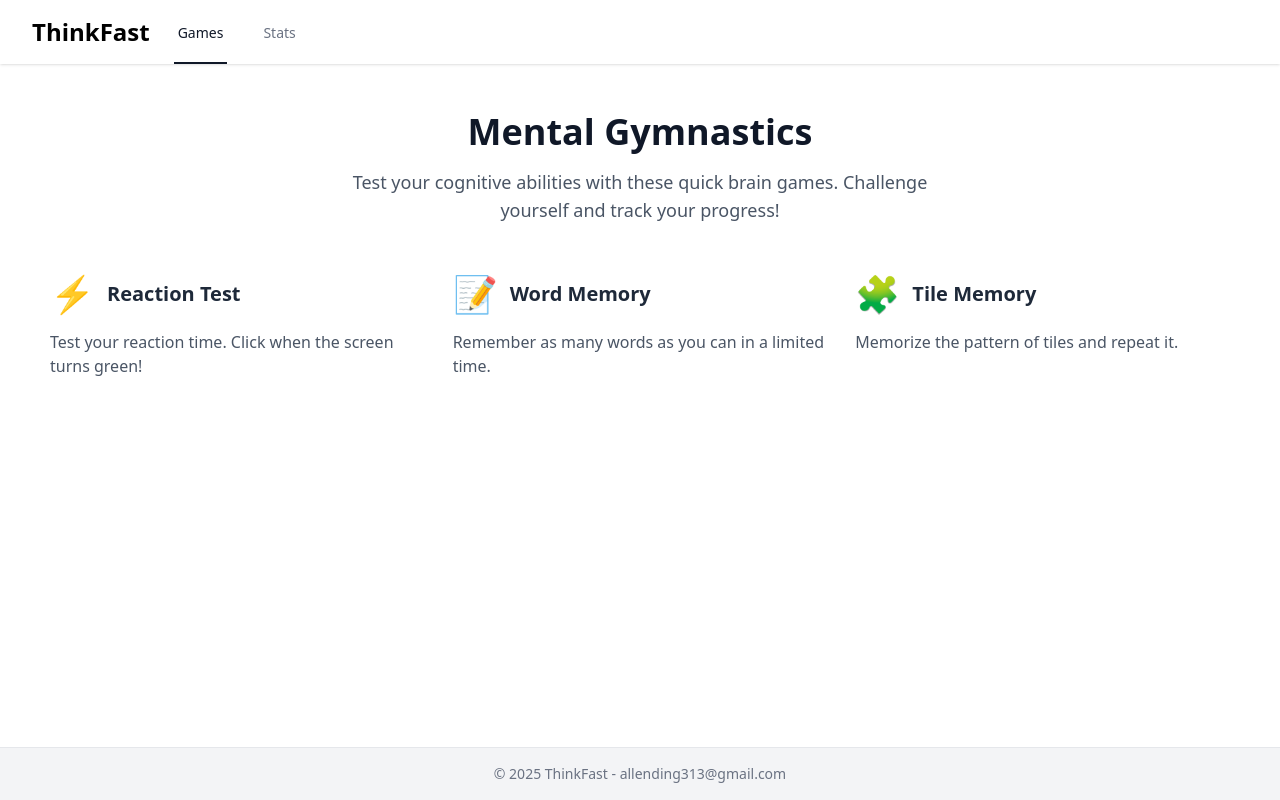
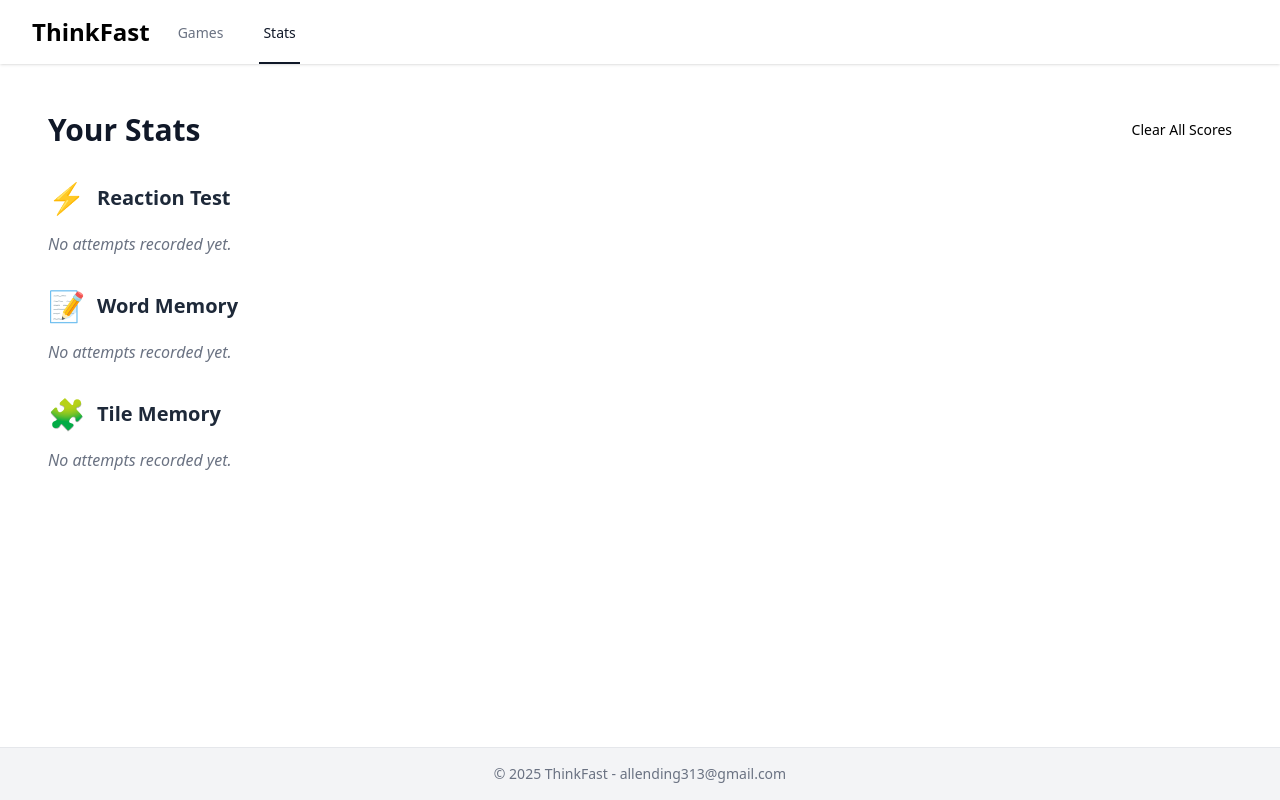
Before and after one commit to allending313/thinkfast, a React (Vite) app: page /stats in a window 1280 px wide. Before the commit this address led to /. Built offline with nearby package versions, Linux system fonts and the light colour scheme.

Commit message:
add stats page

```diff
--- a/src/App.tsx
+++ b/src/App.tsx
@@ -1,7 +1,11 @@
 import React from "react";
 import { BrowserRouter, Routes, Route, Navigate } from "react-router";
-import Layout from "./components/layout/Layout.tsx";
-import HomePage from "./pages/HomePage.tsx";
+import Layout from "./components/layout/Layout";
+import HomePage from "./pages/HomePage";
+import StatsPage from "./pages/StatsPage";
+// import ReactionTestPage from "./pages/games/ReactionTestPage";
+// import WordMemoryPage from "./pages/games/WordMemoryPage";
+// import TileMemoryPage from "./pages/games/TileMemoryPage";
 
 const App: React.FC = () => {
   return (
@@ -9,6 +13,10 @@ const App: React.FC = () => {
       <Layout>
         <Routes>
           <Route path="/" element={<HomePage />} />
+          <Route path="/stats" element={<StatsPage />} />
+          {/* <Route path="/games/reaction-test" element={<ReactionTestPage />} />
+          <Route path="/games/word-memory" element={<WordMemoryPage />} />
+          <Route path="/games/tile-memory" element={<TileMemoryPage />} /> */}
           <Route path="*" element={<Navigate to="/" replace />} />
         </Routes>
       </Layout>
--- /dev/null
+++ b/src/hooks/useScores.ts
@@ -0,0 +1,80 @@
+import { useState, useEffect } from "react";
+import type { GameScore } from "../types/game.types";
+
+// Key for storing scores in localStorage
+const SCORES_STORAGE_KEY = "game_platform_scores";
+
+export function useScores() {
+  // Initialize state from localStorage or empty array
+  const [scores, setScores] = useState<GameScore[]>(() => {
+    const savedScores = localStorage.getItem(SCORES_STORAGE_KEY);
+    return savedScores ? JSON.parse(savedScores) : [];
+  });
+
+  // Update localStorage when scores change
+  useEffect(() => {
+    localStorage.setItem(SCORES_STORAGE_KEY, JSON.stringify(scores));
+  }, [scores]);
+
+  // Add a new score
+  const addScore = (
+    gameId: string,
+    score: number,
+    metadata?: Record<string, any>
+  ) => {
+    const newScore: GameScore = {
+      gameId,
+      score,
+      timestamp: Date.now(),
+      metadata,
+    };
+
+    setScores((prevScores) => [...prevScores, newScore]);
+    return newScore;
+  };
+
+  // Get scores for a specific game
+  const getScoresByGame = (gameId: string): GameScore[] => {
+    return scores.filter((score) => score.gameId === gameId);
+  };
+
+  // Get best score for a game (higher is better by default)
+  const getBestScore = (
+    gameId: string,
+    lowerIsBetter = false
+  ): GameScore | null => {
+    const gameScores = getScoresByGame(gameId);
+    if (gameScores.length === 0) return null;
+
+    return lowerIsBetter
+      ? gameScores.reduce((min, score) =>
+          score.score < min.score ? score : min
+        )
+      : gameScores.reduce((max, score) =>
+          score.score > max.score ? score : max
+        );
+  };
+
+  // Calculate average score for a game
+  const getAverageScore = (gameId: string): number | null => {
+    const gameScores = getScoresByGame(gameId);
+    if (gameScores.length === 0) return null;
+
+    const sum = gameScores.reduce((acc, score) => acc + score.score, 0);
+    return sum / gameScores.length;
+  };
+
+  // Clear all scores
+  const clearScores = () => {
+    setScores([]);
+  };
+
+  return {
+    scores,
+    addScore,
+    getScoresByGame,
+    getBestScore,
+    getAverageScore,
+    clearScores,
+  };
+}
--- /dev/null
+++ b/src/pages/StatsPage.tsx
@@ -0,0 +1,156 @@
+import React from "react";
+import { motion } from "motion/react";
+import { useScores } from "../hooks/useScores.ts";
+import { GAMES, GAME_CONFIGS } from "../utils/gameData";
+
+const StatsPage: React.FC = () => {
+  const { getScoresByGame, getBestScore, getAverageScore, clearScores } =
+    useScores();
+
+  const formatDate = (timestamp: number): string => {
+    return new Date(timestamp).toLocaleDateString();
+  };
+
+  // Simple animation variants
+  const container = {
+    hidden: { opacity: 0 },
+    show: {
+      opacity: 1,
+      transition: {
+        staggerChildren: 0.1,
+      },
+    },
+  };
+
+  const item = {
+    hidden: { opacity: 0, y: 20 },
+    show: { opacity: 1, y: 0 },
+  };
+
+  return (
+    <div className="px-4 py-6">
+      <div className="flex justify-between items-center mb-8">
+        <h1 className="text-2xl md:text-3xl font-bold text-gray-900">
+          Your Stats
+        </h1>
+        <button
+          onClick={() => {
+            if (
+              window.confirm("Are you sure you want to clear all your scores?")
+            ) {
+              clearScores();
+            }
+          }}
+          className="btn btn-secondary text-sm"
+        >
+          Clear All Scores
+        </button>
+      </div>
+
+      <motion.div
+        variants={container}
+        initial="hidden"
+        animate="show"
+        className="space-y-8"
+      >
+        {GAMES.map((game) => {
+          const scores = getScoresByGame(game.id);
+          const config = GAME_CONFIGS[game.id];
+          const bestScore = getBestScore(game.id, !config.isHigherBetter);
+          const averageScore = getAverageScore(game.id);
+
+          return (
+            <motion.div key={game.id} variants={item} className="card">
+              <div className="flex items-center mb-4">
+                <span className="text-3xl mr-3">{game.icon}</span>
+                <h2 className="text-xl font-semibold text-gray-800">
+                  {game.name}
+                </h2>
+              </div>
+
+              {scores.length > 0 ? (
+                <>
+                  <div className="grid grid-cols-1 md:grid-cols-3 gap-4 mb-6">
+                    <div className="bg-gray-50 p-4 rounded-lg">
+                      <h3 className="text-sm font-medium text-gray-500 mb-1">
+                        Total Attempts
+                      </h3>
+                      <p className="text-xl font-semibold">{scores.length}</p>
+                    </div>
+
+                    <div className="bg-gray-50 p-4 rounded-lg">
+                      <h3 className="text-sm font-medium text-gray-500 mb-1">
+                        Best Score
+                      </h3>
+                      <p className="text-xl font-semibold">
+                        {bestScore
+                          ? `${bestScore.score} ${config.scoreUnit}`
+                          : "N/A"}
+                      </p>
+                    </div>
+
+                    <div className="bg-gray-50 p-4 rounded-lg">
+                      <h3 className="text-sm font-medium text-gray-500 mb-1">
+                        Average Score
+                      </h3>
+                      <p className="text-xl font-semibold">
+                        {averageScore
+                          ? `${averageScore.toFixed(1)} ${config.scoreUnit}`
+                          : "N/A"}
+                      </p>
+                    </div>
+                  </div>
+
+                  <h3 className="font-medium text-gray-700 mb-2">
+                    Recent Attempts
+                  </h3>
+                  <div className="overflow-auto">
+                    <table className="min-w-full divide-y divide-gray-200">
+                      <thead className="bg-gray-50">
+                        <tr>
+                          <th
+                            scope="col"
+                            className="px-6 py-3 text-left text-xs font-medium text-gray-500 uppercase tracking-wider"
+                          >
+                            Date
+                          </th>
+                          <th
+                            scope="col"
+                            className="px-6 py-3 text-left text-xs font-medium text-gray-500 uppercase tracking-wider"
+                          >
+                            Score
+                          </th>
+                        </tr>
+                      </thead>
+                      <tbody className="bg-white divide-y divide-gray-200">
+                        {scores
+                          .sort((a, b) => b.timestamp - a.timestamp)
+                          .slice(0, 5)
+                          .map((score, index) => (
+                            <tr key={index}>
+                              <td className="px-6 py-4 whitespace-nowrap text-sm text-gray-500">
+                                {formatDate(score.timestamp)}
+                              </td>
+                              <td className="px-6 py-4 whitespace-nowrap text-sm font-medium text-gray-900">
+                                {score.score} {config.scoreUnit}
+                              </td>
+                            </tr>
+                          ))}
+                      </tbody>
+                    </table>
+                  </div>
+                </>
+              ) : (
+                <p className="text-gray-500 italic">
+                  No attempts recorded yet.
+                </p>
+              )}
+            </motion.div>
+          );
+        })}
+      </motion.div>
+    </div>
+  );
+};
+
+export default StatsPage;
```
